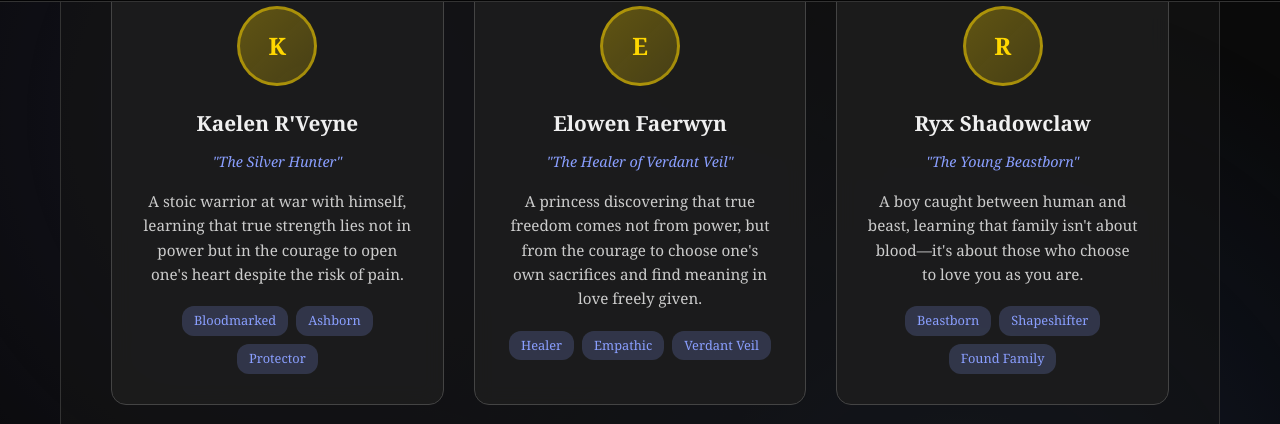
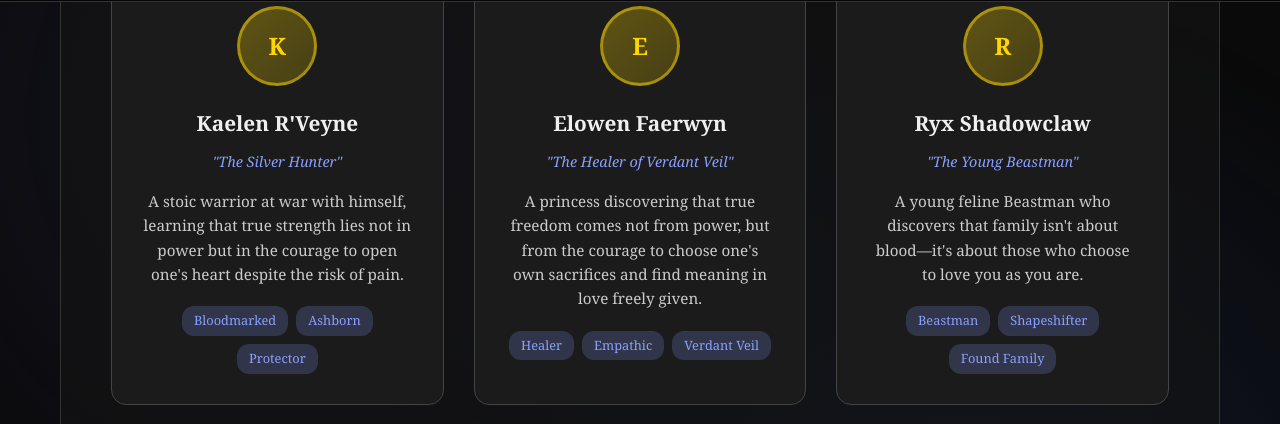
Before and after one commit to Mileena28/Mileena28.github.io, a Jekyll site: the page built from world-guide/characters/index.html, in a window 1280 px wide and 900 px high, scrolled down 679 px. Shown: the part 108-532 px from the top of the window. Built offline with Jekyll 4.4.1, drawn with Linux system fonts in a browser that asks for light colours.

Commit message:
Update index.html

```diff
--- a/world-guide/characters/index.html
+++ b/world-guide/characters/index.html
@@ -235,12 +235,12 @@ image: "/assets/images/world-guide-characters.jpg"
                 <a href="/world-guide/characters/ryx-shadowclaw/" class="character-card protagonist">
                     <div class="character-avatar">R</div>
                     <div class="character-name">Ryx Shadowclaw</div>
-                    <div class="character-title">"The Young Beastborn"</div>
+                    <div class="character-title">"The Young Beastman"</div>
                     <div class="character-preview">
-                        A boy caught between human and beast, learning that family isn't about blood—it's about those who choose to love you as you are.
+                        A young feline Beastman who discovers that family isn't about blood—it's about those who choose to love you as you are.
                     </div>
                     <div class="character-tags">
-                        <div class="character-tag">Beastborn</div>
+                        <div class="character-tag">Beastman</div>
                         <div class="character-tag">Shapeshifter</div>
                         <div class="character-tag">Found Family</div>
                     </div>
```
